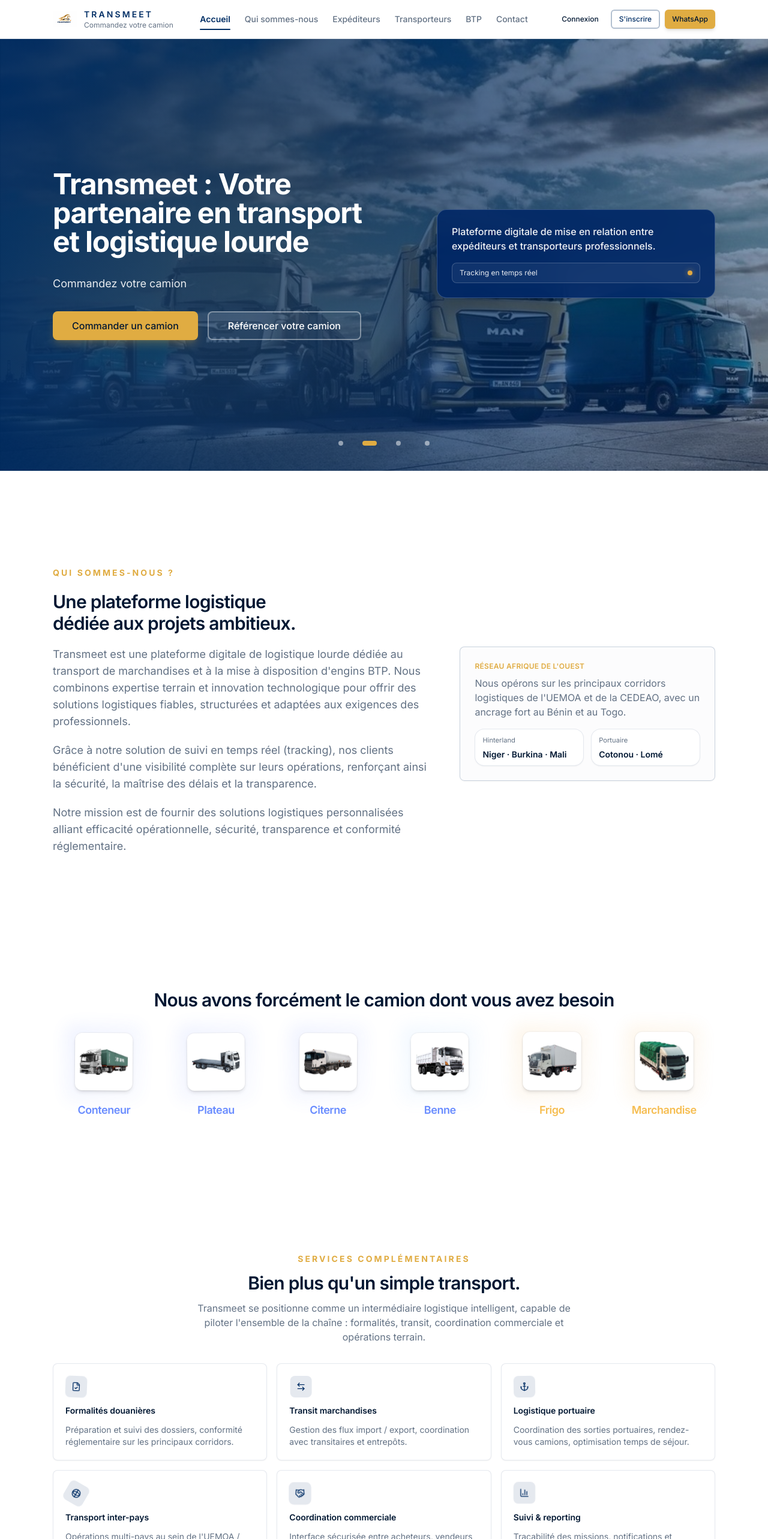
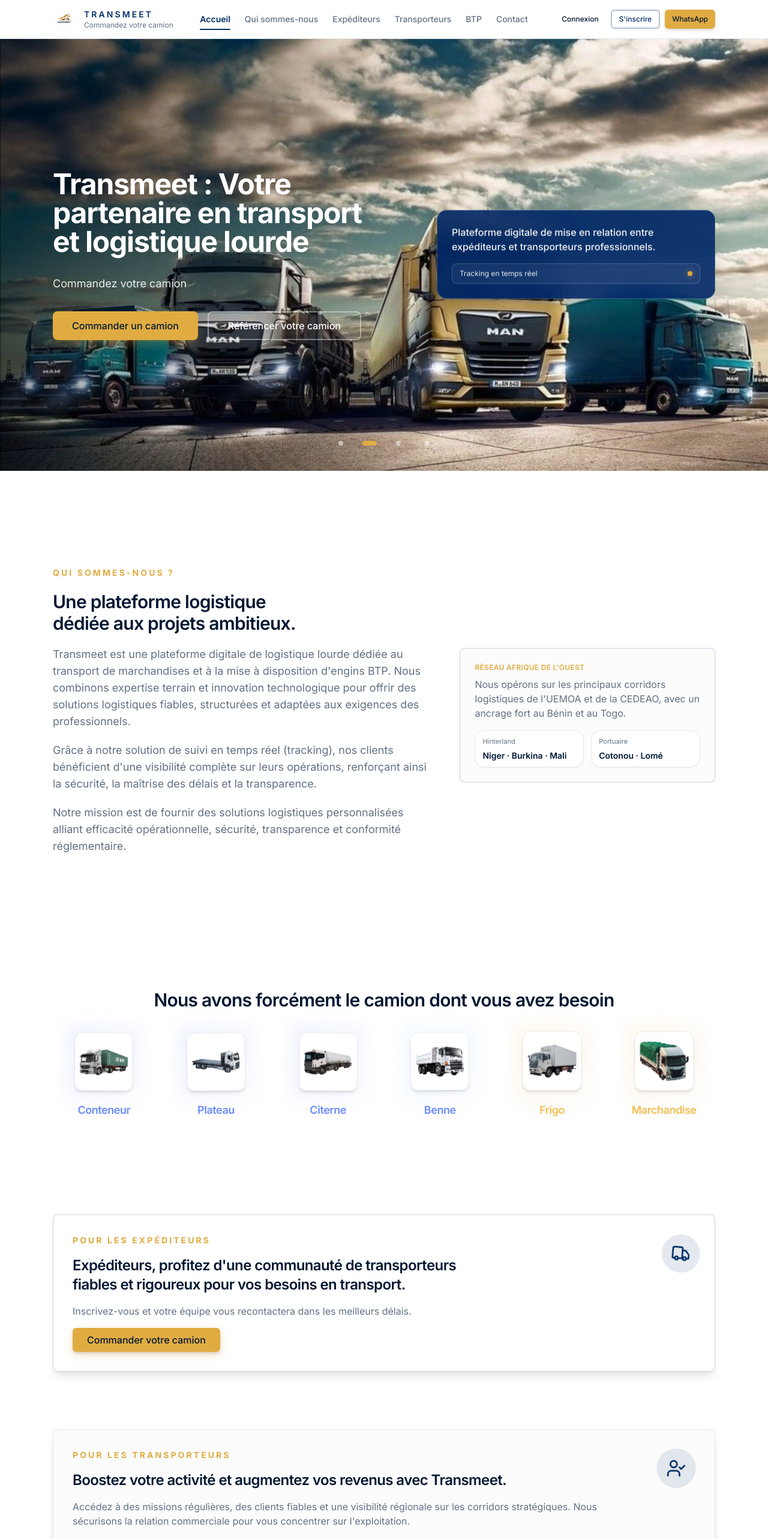
Before and after one commit to CHEzRIF21/transmeet-web, a Next.js app in the folder apps/web/: page / in a window 1280 px wide. Shown: the top 2566 px of the page at 60% size. Built offline with nearby package versions, Linux system fonts and the light colour scheme.

Commit message:
Initial commit

```diff
--- a/apps/web/src/app/(marketing)/page.tsx
+++ b/apps/web/src/app/(marketing)/page.tsx
@@ -1,7 +1,6 @@
 import { HeroSection } from "@/components/landing/HeroSection";
 import { AboutSection } from "@/components/landing/AboutSection";
 import { TruckTypesSection } from "@/components/landing/TruckTypesSection";
-import { ServicesSection } from "@/components/landing/ServicesSection";
 import { ExpediteursTeaser } from "@/components/landing/ExpediteursTeaser";
 import { TransporteursTeaser } from "@/components/landing/TransporteursTeaser";
 import { BTPTeaser } from "@/components/landing/BTPTeaser";
@@ -14,7 +13,6 @@
       <HeroSection />
       <AboutSection />
       <TruckTypesSection />
-      <ServicesSection />
       <ExpediteursTeaser />
       <TransporteursTeaser />
       <BTPTeaser />
--- a/apps/web/src/components/landing/HeroSection.tsx
+++ b/apps/web/src/components/landing/HeroSection.tsx
@@ -46,8 +46,8 @@
             />
           </div>
         ))}
-        <div className="absolute inset-0 bg-gradient-to-r from-primary/90 via-primary/75 to-primary/50" />
-        <div className="absolute inset-0 bg-[radial-gradient(circle_at_30%_50%,_rgba(224,168,66,0.12),_transparent_50%)]" />
+        {/* Overlay léger côté gauche uniquement pour lisibilité du texte */}
+        <div className="absolute inset-0 bg-gradient-to-r from-black/35 via-transparent to-transparent" />
       </div>
 
       <div className="relative z-10 mx-auto flex min-h-[90vh] max-w-6xl flex-col justify-center gap-10 px-4 py-20 sm:px-6 md:flex-row md:items-center md:gap-16">
```
